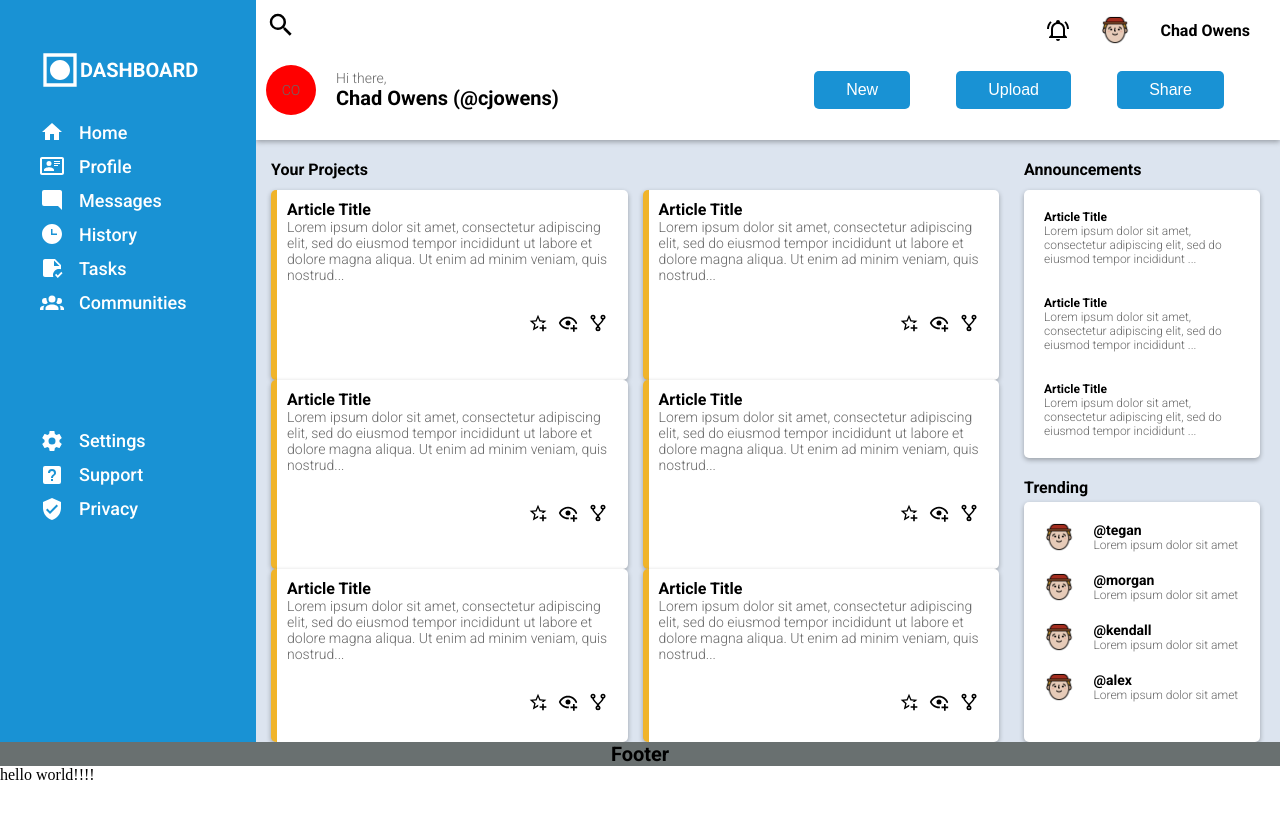
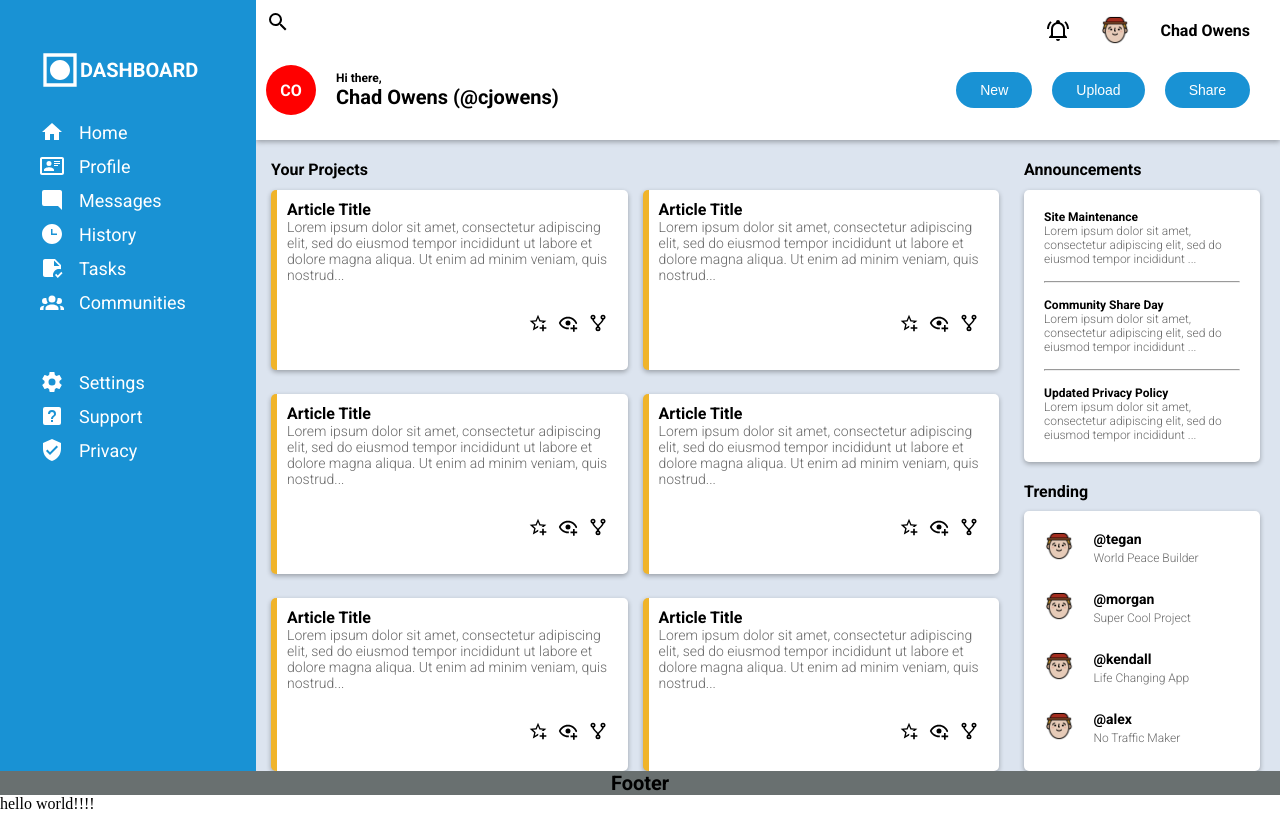
Before and after one commit to chadjowens/admin-dashboard, a plain HTML site: page index.html in a window 1280 px wide. Drawn offline with Linux system fonts and the light colour scheme.

Commit message:
Updates to header CSS button position and styling.

```diff
--- a/index.html
+++ b/index.html
@@ -23,11 +23,11 @@
             <div class="user-info">
                 <div class="avatar">
                     <div class="avatar-circle">
-                        <p>CO</p>
+                        <h2>CO</h2>
                     </div>
                 </div>
                 <div class="user-name">
-                    <p>Hi there, </p>
+                    <h4>Hi there, </h4>
                     <h1>Chad Owens (@cjowens)</h1>
                 </div>
             </div>
@@ -154,13 +154,13 @@
         <div class="right-side-nav">
             <div class="announce">
                 <div class="announce-detail">
-                    <h4 class="title">Article Title</h4>
+                    <h4 class="title">Site Maintenance</h4>
                     <p>Lorem ipsum dolor sit amet, consectetur adipiscing elit, sed do eiusmod tempor incididunt ...</p>
-
-                    <h4 class="title">Article Title</h4>
+                    <hr> <!-- Horizontal line -->
+                    <h4 class="title">Community Share Day</h4>
                     <p>Lorem ipsum dolor sit amet, consectetur adipiscing elit, sed do eiusmod tempor incididunt ...</p>
-
-                    <h4 class="title">Article Title</h4>
+                    <hr> <!-- Horizontal line -->
+                    <h4 class="title">Updated Privacy Policy</h4>
                     <p>Lorem ipsum dolor sit amet, consectetur adipiscing elit, sed do eiusmod tempor incididunt ...</p>
                 </div>
             </div>
@@ -174,25 +174,26 @@
                     <img src="assets/avatars/man.png" alt="profile image">
                     <div class="text-test">
                         <h3 class="title">@tegan</h3>
-                        <p>Lorem ipsum dolor sit amet</p>
+                        <p>World Peace Builder</p>
+
                     </div>
 
                     <img src="assets/avatars/man.png" alt="profile image">
                     <div class="text-test">
                         <h3 class="title">@morgan</h3>
-                        <p>Lorem ipsum dolor sit amet</p>
+                        <p>Super Cool Project</p>
                     </div>
 
                     <img src="assets/avatars/man.png" alt="profile image">
                     <div class="text-test">
                         <h3 class="title">@kendall</h3>
-                        <p>Lorem ipsum dolor sit amet</p>
+                        <p>Life Changing App</p>
                     </div>
 
                     <img src="assets/avatars/man.png" alt="profile image">
                     <div class="text-test">
                         <h3 class="title">@alex</h3>
-                        <p>Lorem ipsum dolor sit amet</p>
+                        <p>No Traffic Maker</p>
                     </div>
                 </div>
             </div>
--- a/styles.css
+++ b/styles.css
@@ -65,8 +65,8 @@ color: dimgray;
 }
 
 .search > svg {
-    width: 30px;
-    height: 30px;
+    width: 24px;
+    height: 24px;
 }
 
 .alerts {
@@ -96,6 +96,8 @@ color: dimgray;
     align-items: center;
 }
 
+
+
 .user-name {
     padding-left: 20px;
 }
@@ -107,7 +109,7 @@ color: dimgray;
 
     /* internal grid definition */
     display: grid;
-    grid-template-rows: 100px 1fr 1fr;
+    grid-template-rows: 100px 250px 1fr;
     width: auto;
     height: auto;
     background-color: rgb(25 146 212);
@@ -127,7 +129,7 @@ color: dimgray;
 .menu-2 {
     font-size: 18px;
     font-family: "Roboto", sans-serif;
-    font-weight: 500;
+    font-weight: 400;
     font-style: normal;
 }
 
@@ -196,8 +198,6 @@ fill: white;
 
     padding-left: 15px;
     /* padding-top: 30px; */
-
-
 }
 
 .announce-header {
@@ -213,9 +213,10 @@ fill: white;
     text-align: left;
     height: 100%;
     min-height: 150px;
-    max-height: 200px;
+    max-height: 180px;
     /* margin: 20px; */
     margin-right: 15px;
+    /* margin-bottom: 15px; */
 
 
     border-radius: 5px;
@@ -266,26 +267,35 @@ fill: white;
 
 .announce-detail > img {
     width: 30px;
-    height: 30px;
+    /* height: 30px; */
 }
 
 .announce-detail > p {
     font-size: 12px;
-    padding-bottom: 30px;
+    /* padding-bottom: 30px; */
 }
 
 .announce-detail > p:last-child {
     font-size: 12px;
-    padding-bottom: 0px;
+    /* padding-bottom: 0px; */
 }
+
+.announce-detail > hr {
+    color: dimgrey;
+    margin-top: 15px;
+    margin-bottom: 15px;
+    /* padding-bottom: 30px; */
+}
+
 
 .trend {
     background-color: #FFFFFF;
     color: black;
     text-align: left;
     height: auto;
-    padding: 20px;
+    padding: 20px 20px 0px 20px;
     margin-right: 20px;
+    margin-top:10px;
     border-radius: 5px;
     box-shadow: 0px 2px 5px rgba(0, 0, 0, 0.3);
 }
@@ -298,7 +308,6 @@ fill: white;
 .trend-header {
     margin-top: 20px;
     margin-bottom: 5px;
-
 }
 
 .text-test > p {
@@ -310,10 +319,14 @@ fill: white;
     margin-left: 20px;
 }
 
+.text-test > .title {
+    margin-bottom: 4px;
+}
+
 .trend-detail {
     display: grid;
     grid-template-columns: 15% 85%;
-    grid-template-rows: repeat(4, 1fr);
+    grid-template-rows: repeat(4, 60px);
 }
 
 .footer {
@@ -339,19 +352,25 @@ fill: white;
 
 .buttons {
     display: flex;
-    justify-content: space-evenly;
+    flex-direction: row;
+    /* flex-grow: 1; */
+    justify-content: flex-end;
     align-items: center;
-    flex-direction: row;
+    /* max-width: 350px; */
 }
 
 .button {
     background-color: rgb(25 146 212);
     border: none;
     color: white;
-    padding: 10px 32px;
+    padding: 10px 24px;
+    margin: 0px 20px 0px 0px;
     text-align: center;
     text-decoration: none;
-    display: inline-block;
-    font-size: 16px;
-    border-radius: 5px;;
+    /* display: inline-block; */
+    font-size: 14px;
+    border-radius: 20px;
+
+    display: flex;
+    /* flex-grow: 1; */
   }
```
